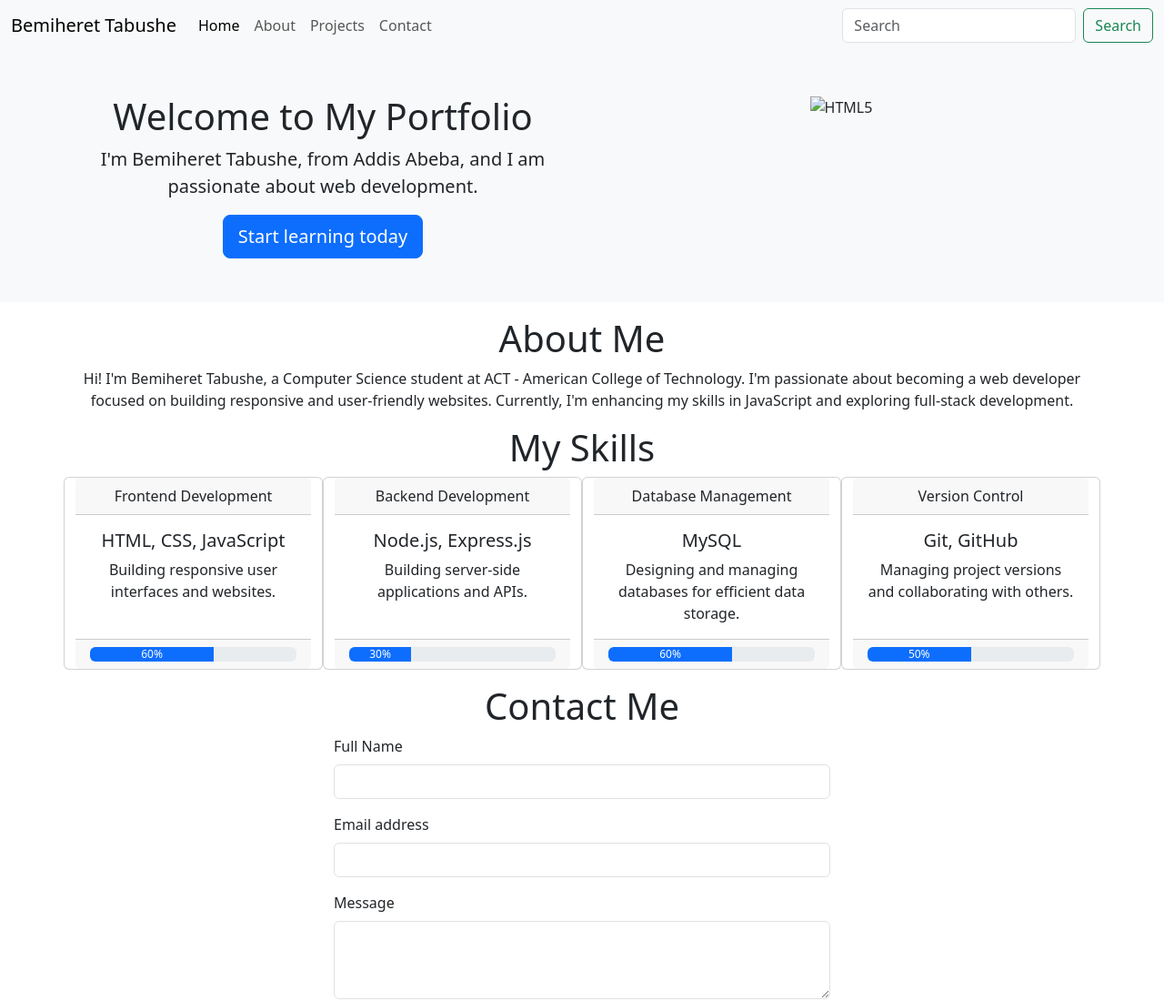
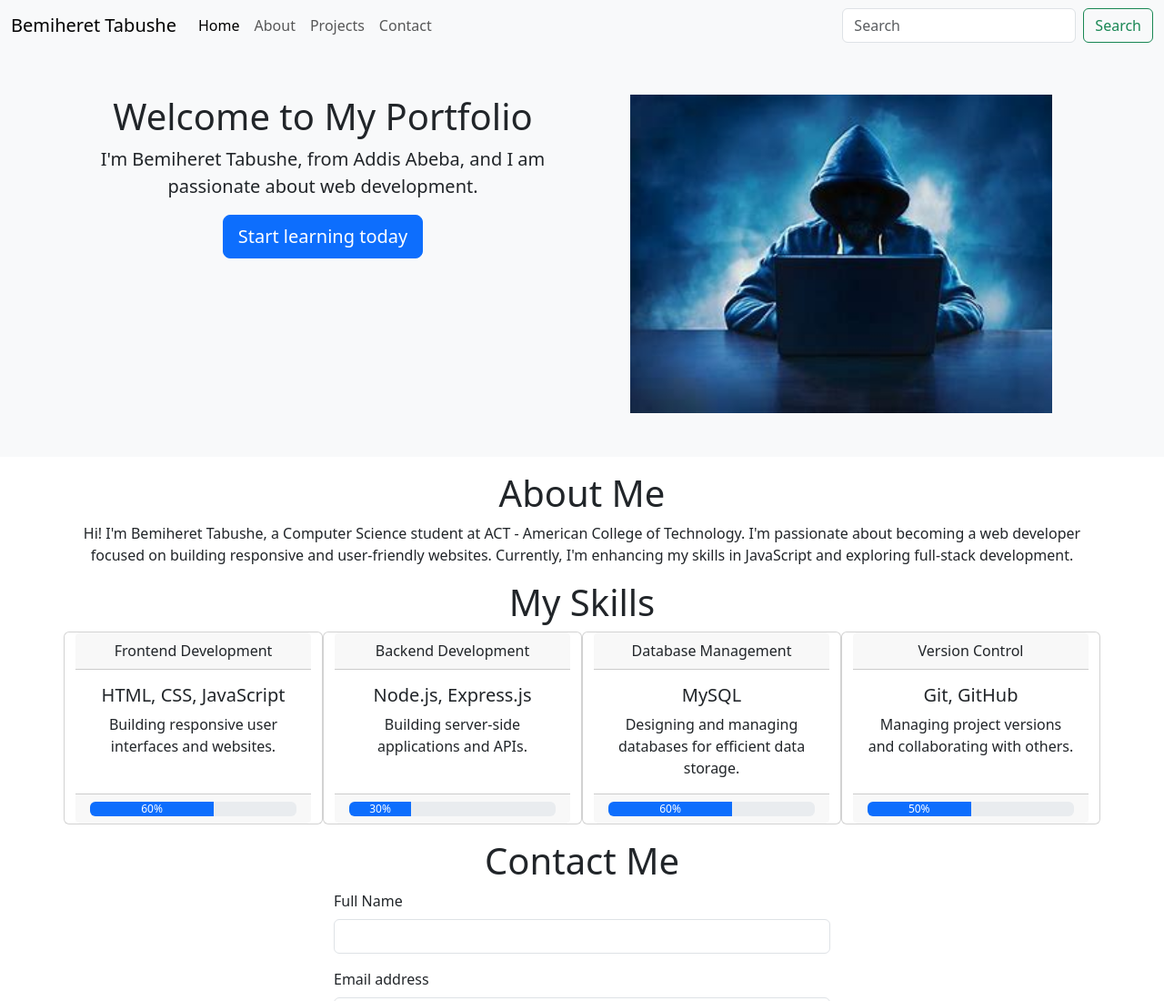
Before and after one commit to no135/Portfolio2, a plain HTML site: page index.html in a window 1280 px wide. Shown: the top 1100 px of the page at 91% size. Drawn offline with nearby package versions, Linux system fonts and the light colour scheme; the site is published under a folder, as on GitHub Pages, so addresses that start at the root find nothing.

Commit message:
Update index.html

```diff
--- a/index.html
+++ b/index.html
@@ -56,7 +56,7 @@
                     </div>
                     <div class="col-md-6">
                         <img style="height: 350px;"
-                            src="/profile.jpg" alt="HTML5"
+                            src="profile.jpg" alt="Portfolio"
                             class="img-fluid">
                     </div>
                 </div>
```
